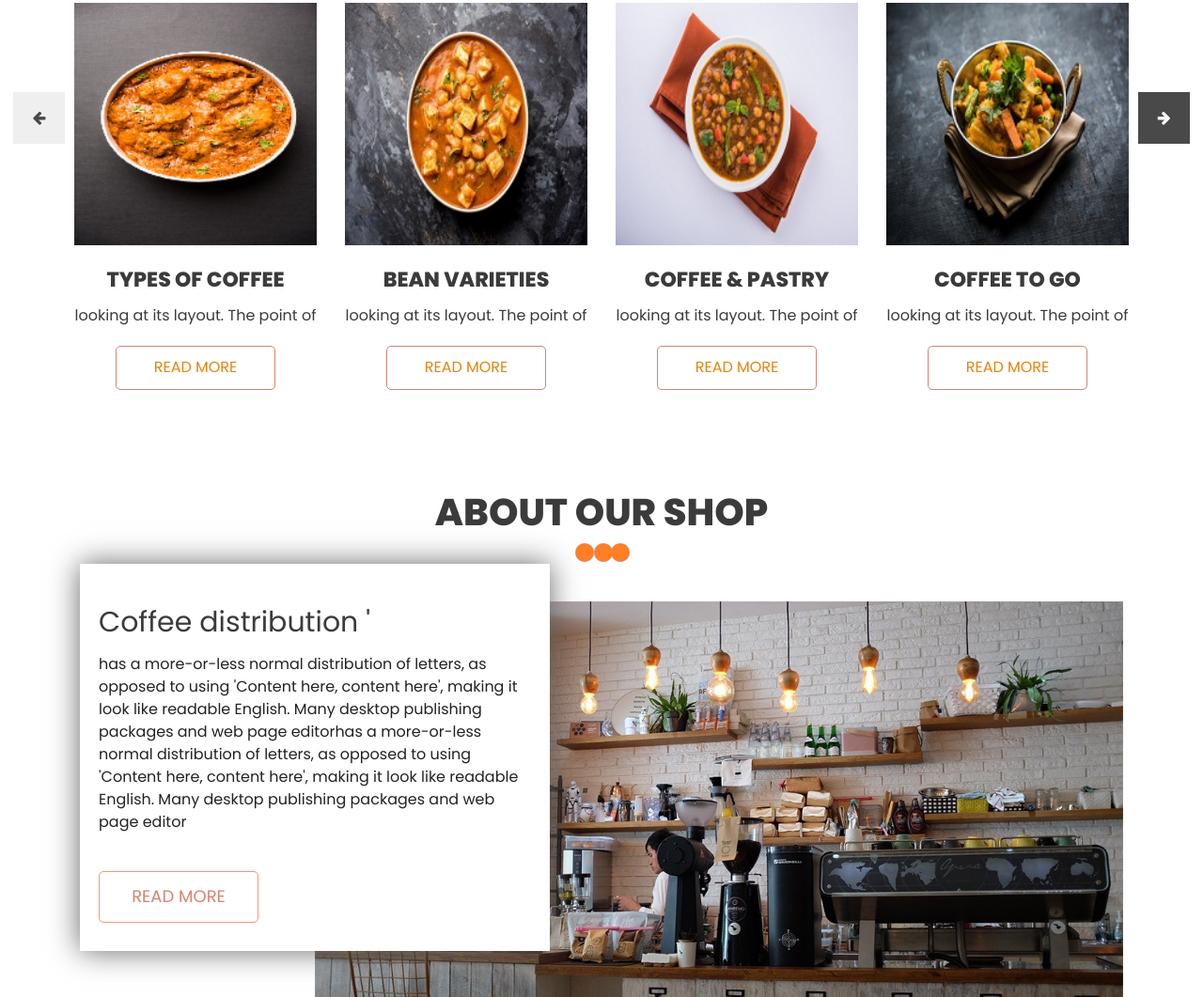
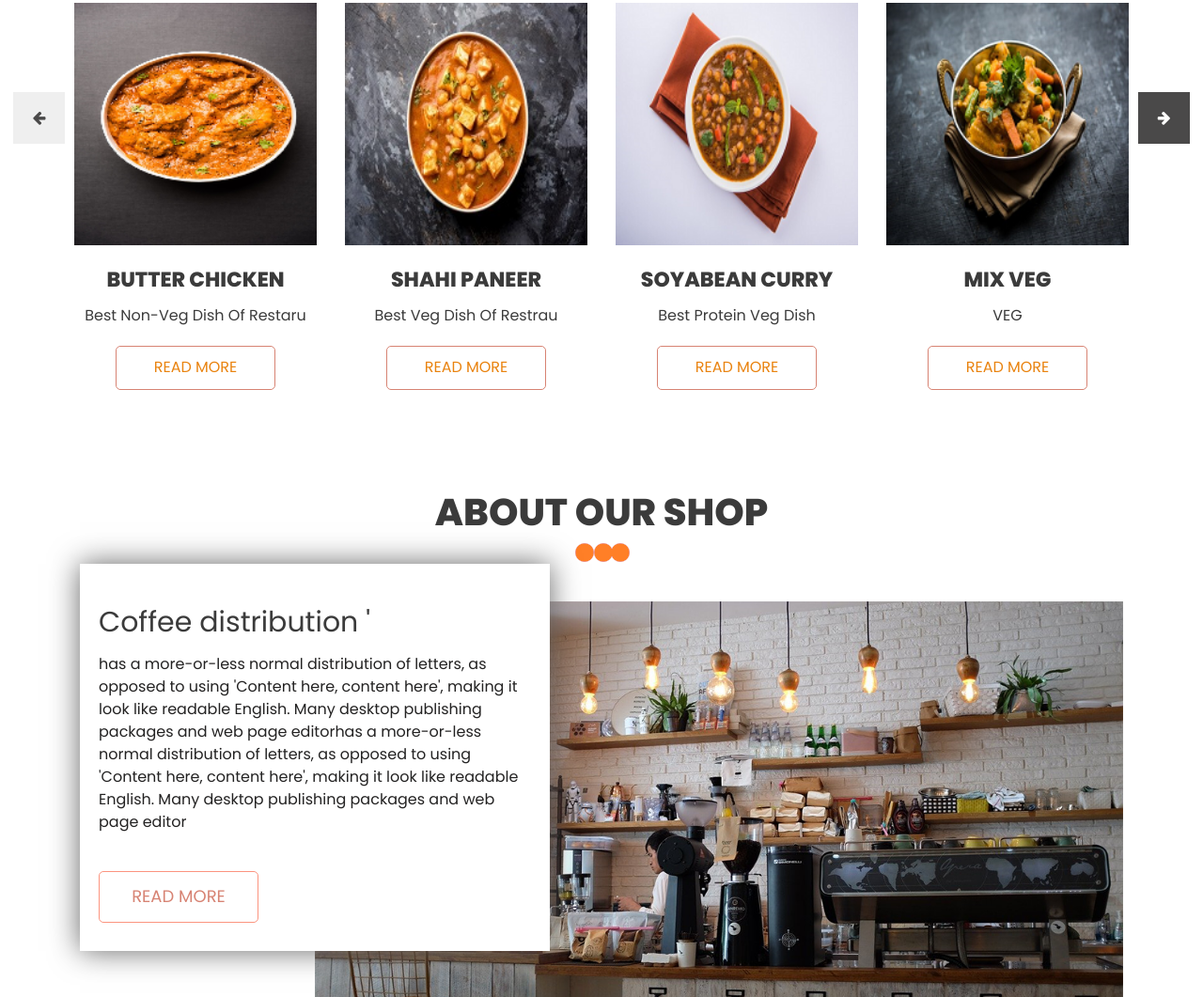
Before and after one commit to Anonymous25201/harshrestaurantkhairthal, a plain HTML site: page index.html in a window 1280 px wide. Shown: the part 950-2011 px from the top of the page at 94% size. Drawn offline with nearby package versions, Linux system fonts and the light colour scheme; files whose address does not match are found by name.

Commit message:
carousel changed

```diff
--- a/index.html
+++ b/index.html
@@ -186,26 +186,26 @@
                         <div class="row">
                            <div class="col-lg-3 col-md-6">
                               <div class="coffee_img"><img src="images/img-1.png"></div>
-                              <h3 class="types_text">TYPES OF COFFEE</h3>
-                              <p class="looking_text">looking at its layout. The point of</p>
+                              <h3 class="types_text">BUTTER CHICKEN</h3>
+                              <p class="looking_text">Best Non-Veg Dish Of Restaru</p>
                               <div class="read_bt"><a href="#">Read More</a></div>
                            </div>
                            <div class="col-lg-3 col-md-6">
                               <div class="coffee_img"><img src="images/img-2.png"></div>
-                              <h3 class="types_text">BEAN VARIETIES</h3>
-                              <p class="looking_text">looking at its layout. The point of</p>
+                              <h3 class="types_text">SHAHI PANEER</h3>
+                              <p class="looking_text">Best Veg Dish Of Restrau</p>
                               <div class="read_bt"><a href="#">Read More</a></div>
                            </div>
                            <div class="col-lg-3 col-md-6">
                               <div class="coffee_img"><img src="images/img-3.png"></div>
-                              <h3 class="types_text">COFFEE & PASTRY</h3>
-                              <p class="looking_text">looking at its layout. The point of</p>
+                              <h3 class="types_text">SOYABEAN CURRY</h3>
+                              <p class="looking_text">Best Protein Veg Dish</p>
                               <div class="read_bt"><a href="#">Read More</a></div>
                            </div>
                            <div class="col-lg-3 col-md-6">
                               <div class="coffee_img"><img src="images/img-4.png"></div>
-                              <h3 class="types_text">COFFEE TO GO</h3>
-                              <p class="looking_text">looking at its layout. The point of</p>
+                              <h3 class="types_text">MIX VEG</h3>
+                              <p class="looking_text">VEG </p>
                               <div class="read_bt"><a href="#">Read More</a></div>
                            </div>
                         </div>
@@ -216,26 +216,26 @@
                         <div class="row">
                            <div class="col-lg-3 col-md-6">
                               <div class="coffee_img"><img src="images/img-1.png"></div>
-                              <h3 class="types_text">TYPES OF COFFEE</h3>
-                              <p class="looking_text">looking at its layout. The point of</p>
+                              <h3 class="types_text">BUTTER CHICKEN</h3>
+                              <p class="looking_text">Best Non-Veg Dish Of Restaru</p>
                               <div class="read_bt"><a href="#">Read More</a></div>
                            </div>
                            <div class="col-lg-3 col-md-6">
                               <div class="coffee_img"><img src="images/img-2.png"></div>
-                              <h3 class="types_text">BEAN VARIETIES</h3>
-                              <p class="looking_text">looking at its layout. The point of</p>
+                              <h3 class="types_text">SHAHI PANEER</h3>
+                              <p class="looking_text">Best Veg Dish Of Restrau</p>
                               <div class="read_bt"><a href="#">Read More</a></div>
                            </div>
                            <div class="col-lg-3 col-md-6">
                               <div class="coffee_img"><img src="images/img-3.png"></div>
-                              <h3 class="types_text">COFFEE & PASTRY</h3>
-                              <p class="looking_text">looking at its layout. The point of</p>
+                              <h3 class="types_text">SOYABEAN CURRY</h3>
+                              <p class="looking_text">Best Protein Veg Dish</p>
                               <div class="read_bt"><a href="#">Read More</a></div>
                            </div>
                            <div class="col-lg-3 col-md-6">
                               <div class="coffee_img"><img src="images/img-4.png"></div>
-                              <h3 class="types_text">COFFEE TO GO</h3>
-                              <p class="looking_text">looking at its layout. The point of</p>
+                              <h3 class="types_text">MIX VEG</h3>
+                              <p class="looking_text">VEG </p>
                               <div class="read_bt"><a href="#">Read More</a></div>
                            </div>
                         </div>
```
